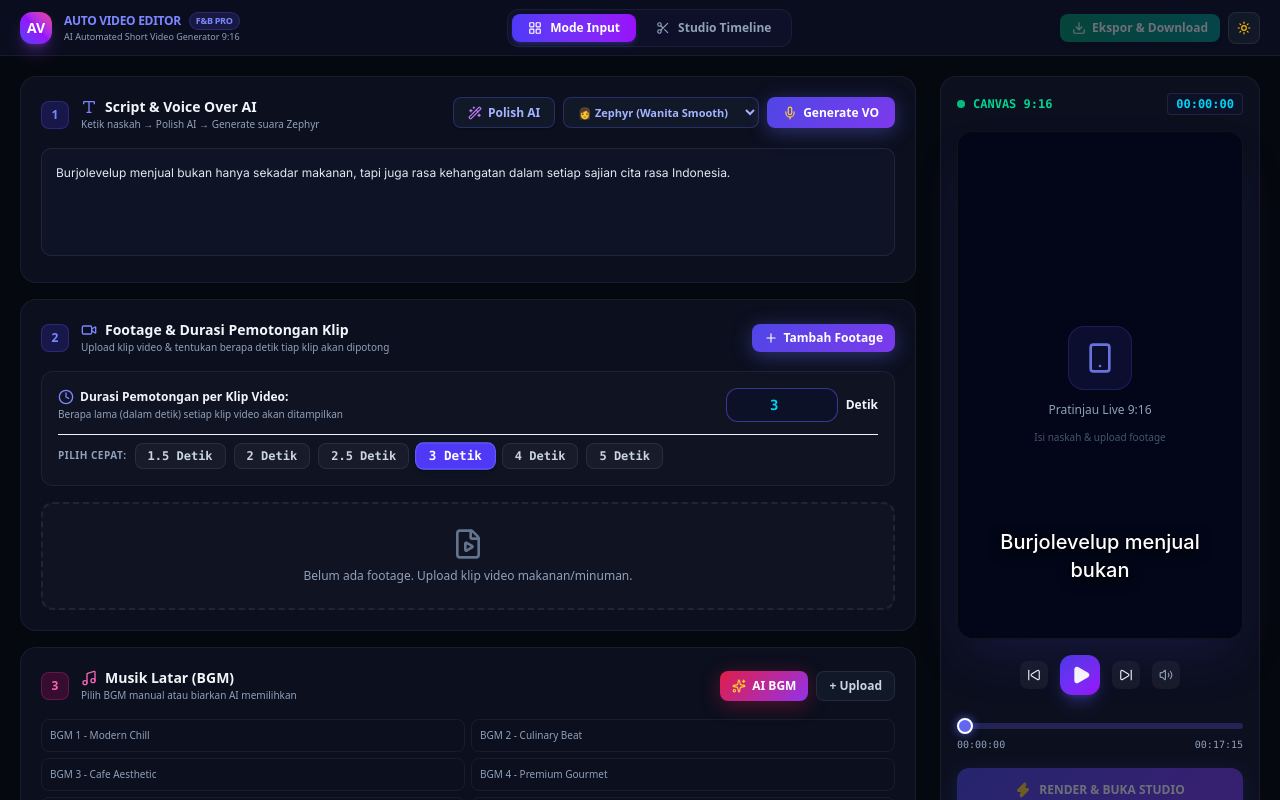
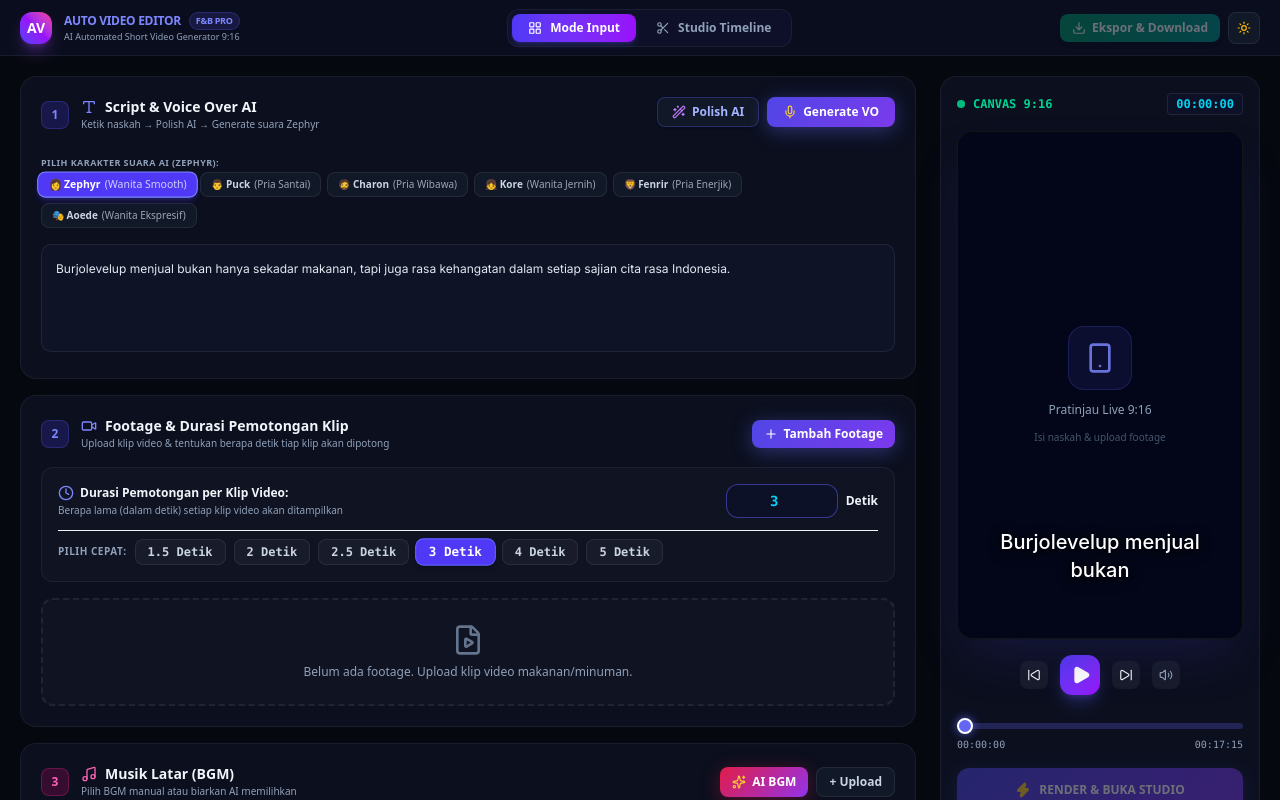
Before and after one commit to hhsjaar/videoeditorai, a Next.js app: page / in a window 1280 px wide. Shown: the top 800 px of the page. Built offline with nearby package versions, Linux system fonts and the light colour scheme.

Commit message:
feat: interactive pill buttons for selecting AI voice character (Zephyr, Puck, Charon, Kore, Fenrir, Aoede)

```diff
--- a/src/app/page.tsx
+++ b/src/app/page.tsx
@@ -965,19 +965,6 @@ export default function AutoVideoStudio() {
                     {isPolishing ? <Loader2 className="w-3.5 h-3.5 animate-spin text-purple-400" /> : <Wand2 className="w-3.5 h-3.5 text-purple-400" />}
                     Polish AI
                   </button>
-                  <select
-                    value={selectedVoice}
-                    onChange={(e) => setSelectedVoice(e.target.value)}
-                    className={`text-[11px] font-bold px-2.5 py-1.5 rounded-lg border cursor-pointer ${isDark ? "bg-[#111827] border-indigo-500/30 text-indigo-300 hover:bg-indigo-950/40" : "bg-slate-100 border-indigo-200 text-indigo-700 hover:bg-indigo-50"}`}
-                    title="Pilih Karakter Suara AI"
-                  >
-                    <option value="Zephyr">👩 Zephyr (Wanita Smooth)</option>
-                    <option value="Puck">👨 Puck (Pria Santai)</option>
-                    <option value="Charon">🧔 Charon (Pria Wibawa)</option>
-                    <option value="Kore">👧 Kore (Wanita Jernih)</option>
-                    <option value="Fenrir">🦁 Fenrir (Pria Komersial)</option>
-                    <option value="Aoede">🎭 Aoede (Wanita Ekspresif)</option>
-                  </select>
                   <button
                     onClick={handleGenerateAudio}
                     disabled={isGeneratingAudio}
@@ -995,6 +982,37 @@ export default function AutoVideoStudio() {
                       </>
                     )}
                   </button>
+                </div>
+              </div>
+
+              {/* VOICE CHARACTER PILLS SELECTOR */}
+              <div className="space-y-1">
+                <span className={`text-[9px] font-bold uppercase tracking-wider ${textSub}`}>Pilih Karakter Suara AI ({selectedVoice}):</span>
+                <div className="flex flex-wrap gap-1.5">
+                  {[
+                    { id: "Zephyr", label: "👩 Zephyr", desc: "Wanita Smooth" },
+                    { id: "Puck", label: "👨 Puck", desc: "Pria Santai" },
+                    { id: "Charon", label: "🧔 Charon", desc: "Pria Wibawa" },
+                    { id: "Kore", label: "👧 Kore", desc: "Wanita Jernih" },
+                    { id: "Fenrir", label: "🦁 Fenrir", desc: "Pria Enerjik" },
+                    { id: "Aoede", label: "🎭 Aoede", desc: "Wanita Ekspresif" },
+                  ].map((v) => (
+                    <button
+                      key={v.id}
+                      type="button"
+                      onClick={() => setSelectedVoice(v.id)}
+                      className={`px-2.5 py-1 rounded-lg text-[10px] font-bold border transition-all cursor-pointer flex items-center gap-1 ${
+                        selectedVoice === v.id
+                          ? "bg-indigo-600 border-indigo-400 text-white shadow-md shadow-indigo-600/30 scale-105"
+                          : isDark
+                          ? "bg-[#111827] border-[rgba(255,255,255,0.08)] text-slate-300 hover:border-indigo-500/40"
+                          : "bg-slate-100 border-slate-200 text-slate-700 hover:border-slate-300"
+                      }`}
+                    >
+                      <span>{v.label}</span>
+                      <span className="opacity-75 font-normal">({v.desc})</span>
+                    </button>
+                  ))}
                 </div>
               </div>
 
```
